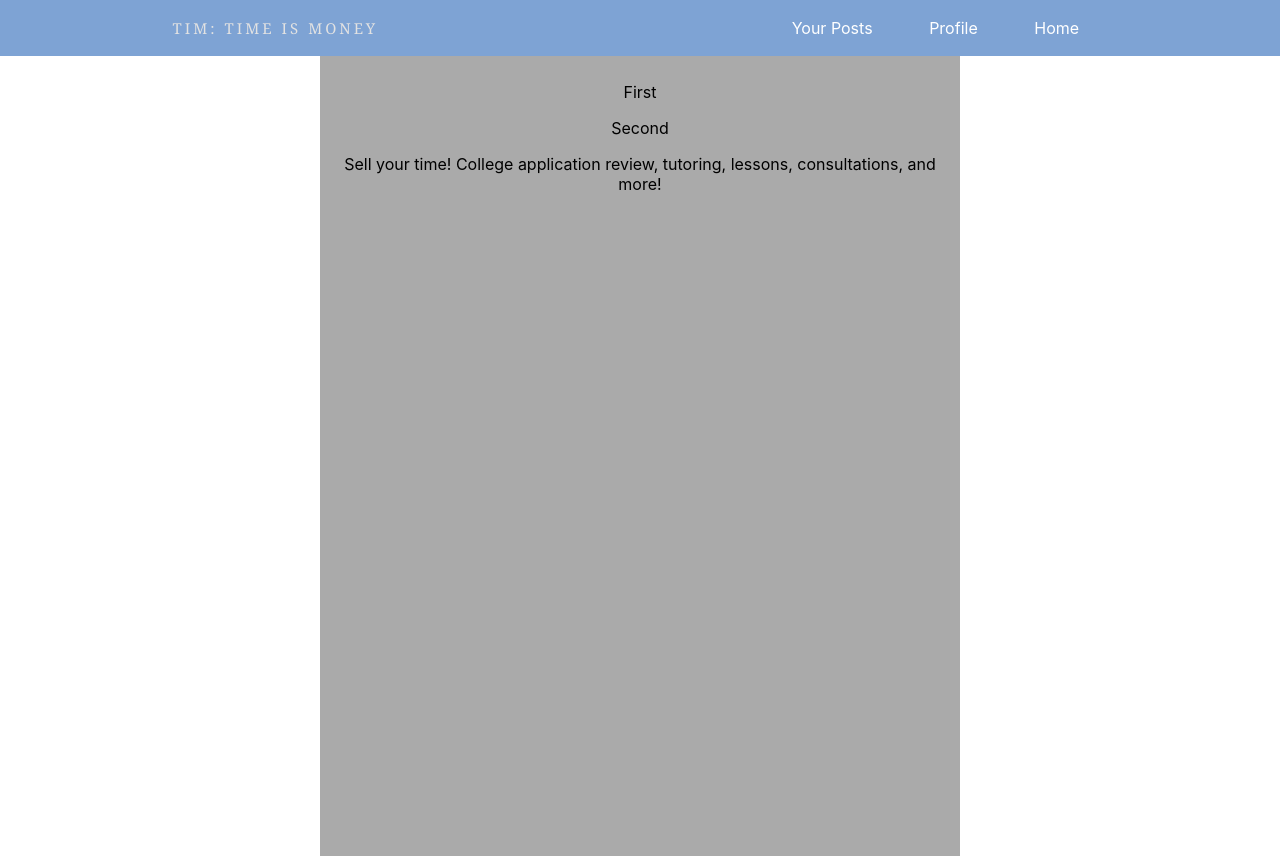
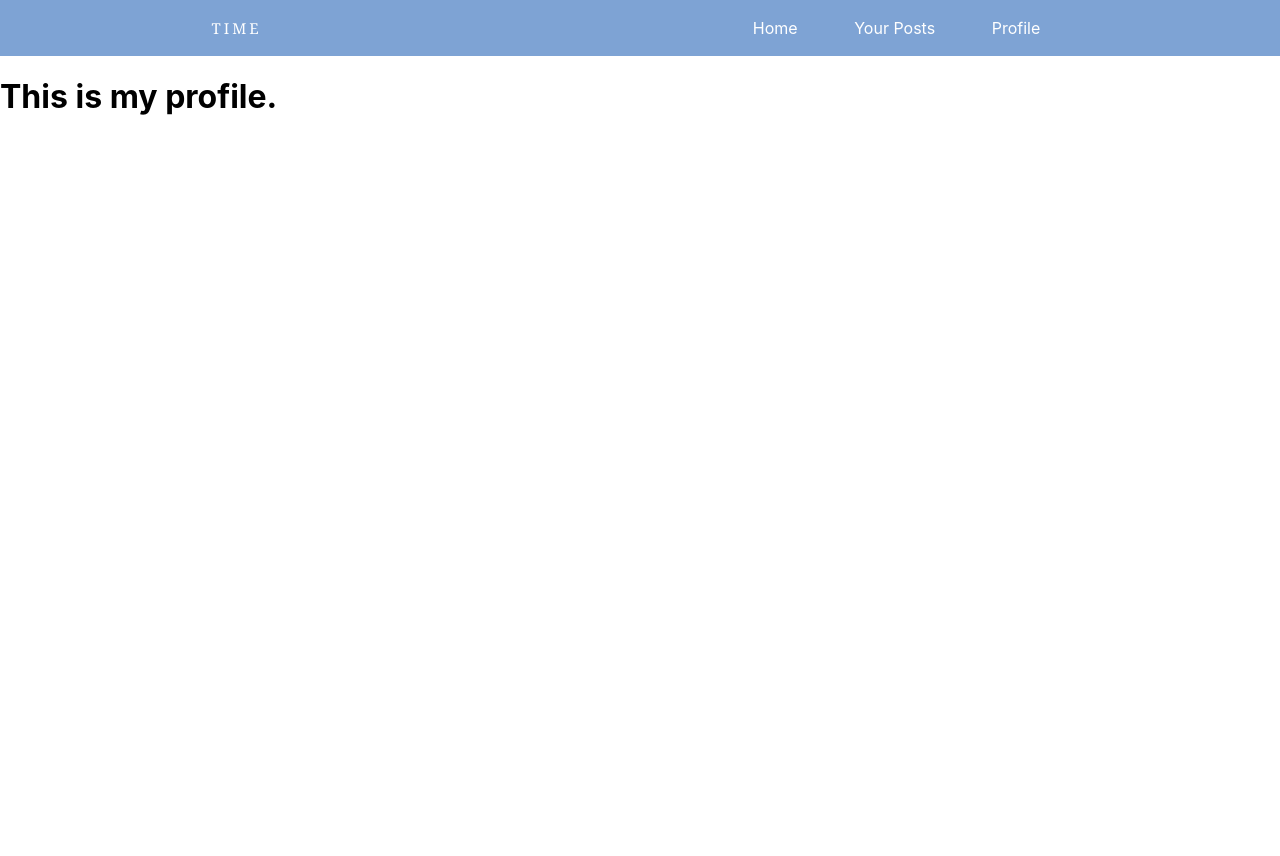
Before and after one commit to saahilshangle/time-project, a React (Create React App) app in the folder client/: page /profile in a window 1280 px wide. After the commit the page ends 800 px from the top, so only its background shows below. Built offline with nearby package versions, Linux system fonts and the light colour scheme; no server answers.

Commit message:
Set up routing for app with top tabs. Need mongodb atlas api call now

```diff
--- a/client/public/index.html
+++ b/client/public/index.html
@@ -24,7 +24,7 @@
       work correctly both with client-side routing and a non-root public URL.
       Learn how to configure a non-root public URL by running `npm run build`.
     -->
-    <title>TIM: Time is Money</title>
+    <title>Time</title>
   </head>
   <body>
     <noscript>You need to enable JavaScript to run this app.</noscript>
--- a/client/src/App.css
+++ b/client/src/App.css
@@ -53,7 +53,7 @@ nav {
 nav h4 {
   font-family: cursive, Georgia;
   font-weight: normal;
-  color: rgb(226, 226, 226);
+  color: rgb(255, 255, 255);
   text-transform: uppercase;
   letter-spacing: 3px;
   font-size: 15px;
@@ -72,6 +72,10 @@ nav h4 {
 .nav-links a {
   color: rgb(255, 255, 255);
   text-decoration: none;
+}
+
+.nav-links :active {
+  border-bottom: 4px solid white;
 }
 
 .burger {
--- a/client/src/App.js
+++ b/client/src/App.js
@@ -1,12 +1,14 @@
 import React from 'react';
 import './App.css';
+import { Switch, Route } from 'react-router-dom';
 
 // Additional views
 import Navigation from './views/navigation.js';
-import Main from './views/main.js';
+import Home from './views/home.js';
+import Profile from './views/profile.js';
+import YourPosts from './views/yourposts.js';
 
-class App extends React.Component {
-
+export default class App extends React.Component {
   render() {
     return (
       <div>
@@ -17,4 +19,10 @@ class App extends React.Component {
   }
 }
 
-export default App;
+const Main = () => (
+  <Switch>
+    <Route exact path='/your-posts' component={YourPosts}></Route>
+    <Route exact path='/profile' component={Profile}></Route>
+    <Route exact path='/' component={Home}></Route>
+  </Switch>
+);
--- a/client/src/views/main.js
+++ b/client/src/views/home.js
@@ -1,7 +1,7 @@
 import React from 'react';
 import './../App.css';
 
-export default class Main extends React.Component {
+export default class Home extends React.Component {
 
     constructor(props) {
         super(props);
--- a/client/src/views/navigation.js
+++ b/client/src/views/navigation.js
@@ -20,11 +20,11 @@ export default class Navigation extends React.Component {
         return (
             <header>
                 <nav>
-                    <h4>TIM: Time is Money</h4>
+                    <h4>Time</h4>
                     <ul class="nav-links">
-                        <li><a href="/">Your Posts</a></li>
-                        <li><a href="/">Profile</a></li>
                         <li><a href="/">Home</a></li>
+                        <li><a href="/your-posts">Your Posts</a></li>
+                        <li><a href="/profile">Profile</a></li>
                     </ul>
                     <div class="burger">
                     <div class="line1"></div>
--- /dev/null
+++ b/client/src/views/profile.js
@@ -0,0 +1,16 @@
+import React from 'react';
+import './../App.css';
+
+export default class Profile extends React.Component {
+
+    componentDidMount() {
+    }
+
+    render() {
+        return (
+            <body>
+                <h1>This is my profile.</h1>
+            </body>
+        );
+    }
+}
--- /dev/null
+++ b/client/src/views/yourposts.js
@@ -0,0 +1,16 @@
+import React from 'react';
+import './../App.css';
+
+export default class YourPosts extends React.Component {
+
+    componentDidMount() {
+    }
+
+    render() {
+        return (
+            <body>
+                <h1>These are my posts.</h1>
+            </body>
+        );
+    }
+}
```
